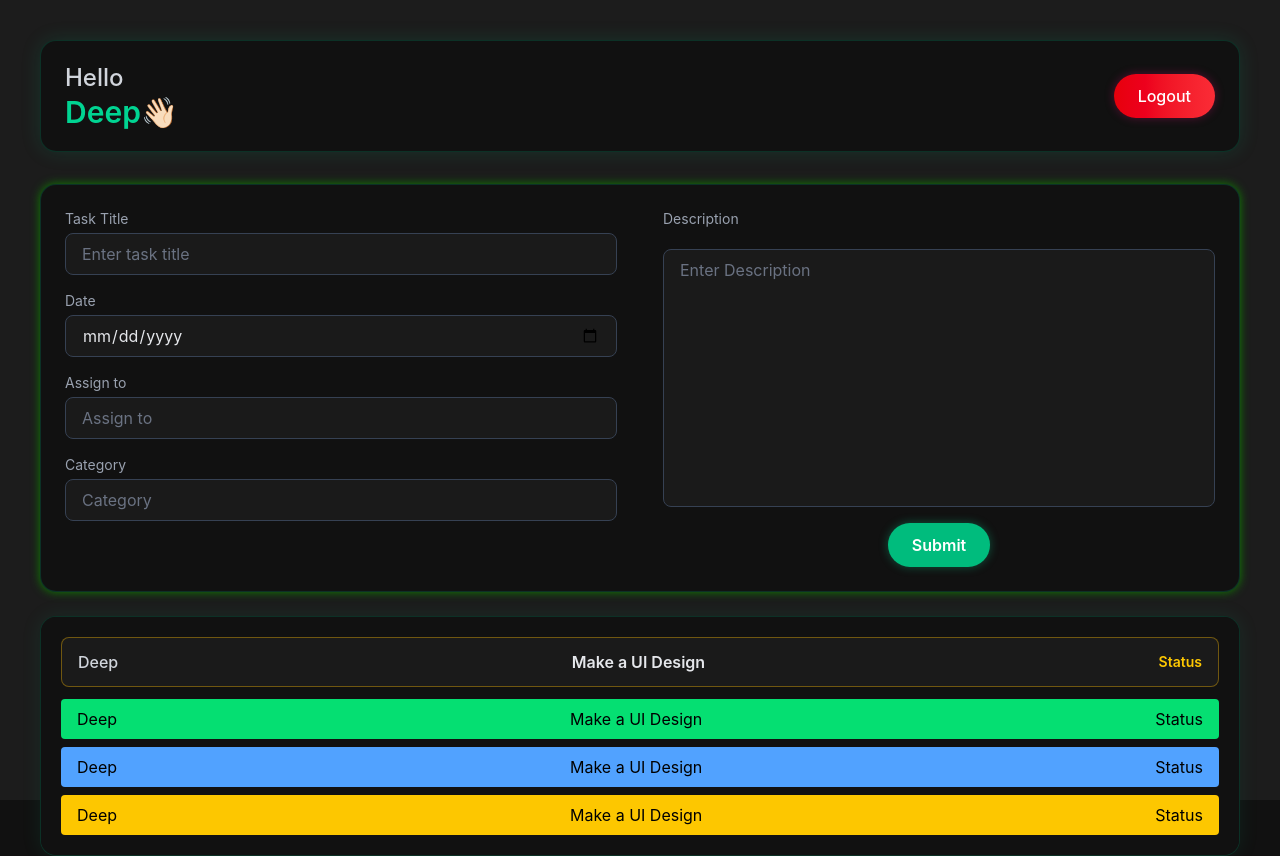
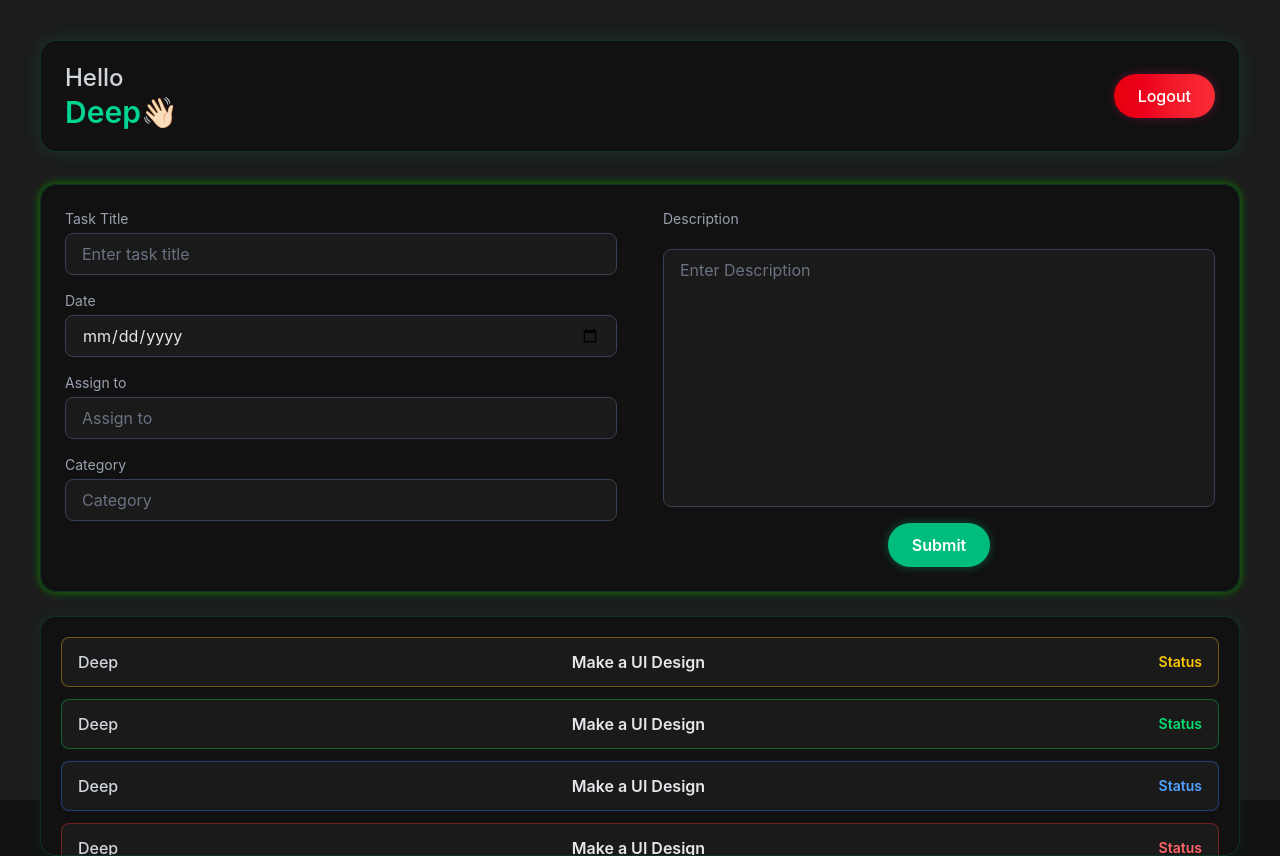
Before and after one commit to deepx-sh/taskflow, a React (Vite) app: page / in a window 1280 px wide. Built offline with nearby package versions, Linux system fonts and the light colour scheme.

Commit message:
style: style remaining div of all task

```diff
--- a/src/others/AllTask.jsx
+++ b/src/others/AllTask.jsx
@@ -9,22 +9,22 @@ const AllTask = () => {
               <h5 className='text-yellow-400 font-semibold text-sm'>Status</h5>
           </div>
 
-          <div className='bg-green-400 mb-2 py-2 px-4 flex justify-between rounded'>
-              <h2>Deep</h2>
-              <h3>Make a UI Design</h3>
-              <h5>Status</h5>
+          <div className='bg-[#1a1a1a] mb-3 py-3 px-4 flex justify-between items-center border border-green-500/40  rounded-lg hover:shadow-[0_0_15px_rgba(34,197,94,0.25)] transition-all duration-300'>
+              <h2 className='text-gray-300 font-medium'>Deep</h2>
+              <h3 className='text-gray-200 font-semibold'>Make a UI Design</h3>
+              <h5 className='text-green-400 font-semibold text-sm'>Status</h5>
           </div>
 
-          <div className='bg-blue-400 mb-2 py-2 px-4 flex justify-between rounded'>
-              <h2>Deep</h2>
-              <h3>Make a UI Design</h3>
-              <h5>Status</h5>
+          <div className='bg-[#1a1a1a] mb-3 py-3 px-4 flex justify-between items-center border border-blue-500/40  rounded-lg hover:shadow-[0_0_15px_rgba(59,130,246,0.25)] transition-all duration-300'>
+              <h2 className='text-gray-300 font-medium'>Deep</h2>
+              <h3 className='text-gray-200 font-semibold'>Make a UI Design</h3>
+              <h5 className='text-blue-400 font-semibold text-sm'>Status</h5>
           </div>
 
-          <div className='bg-yellow-400 mb-2 py-2 px-4 flex justify-between rounded'>
-              <h2>Deep</h2>
-              <h3>Make a UI Design</h3>
-              <h5>Status</h5>
+          <div className='bg-[#1a1a1a] mb-3 py-3 px-4 flex justify-between items-center border border-red-500/40  rounded-lg hover:shadow-[0_0_15px_rgba(239,68,68,0.25)] transition-all duration-300'>
+              <h2 className='text-gray-300 font-medium'>Deep</h2>
+              <h3 className='text-gray-200 font-semibold'>Make a UI Design</h3>
+              <h5 className='text-red-400 font-semibold text-sm'>Status</h5>
           </div>
 
     </div>
```
